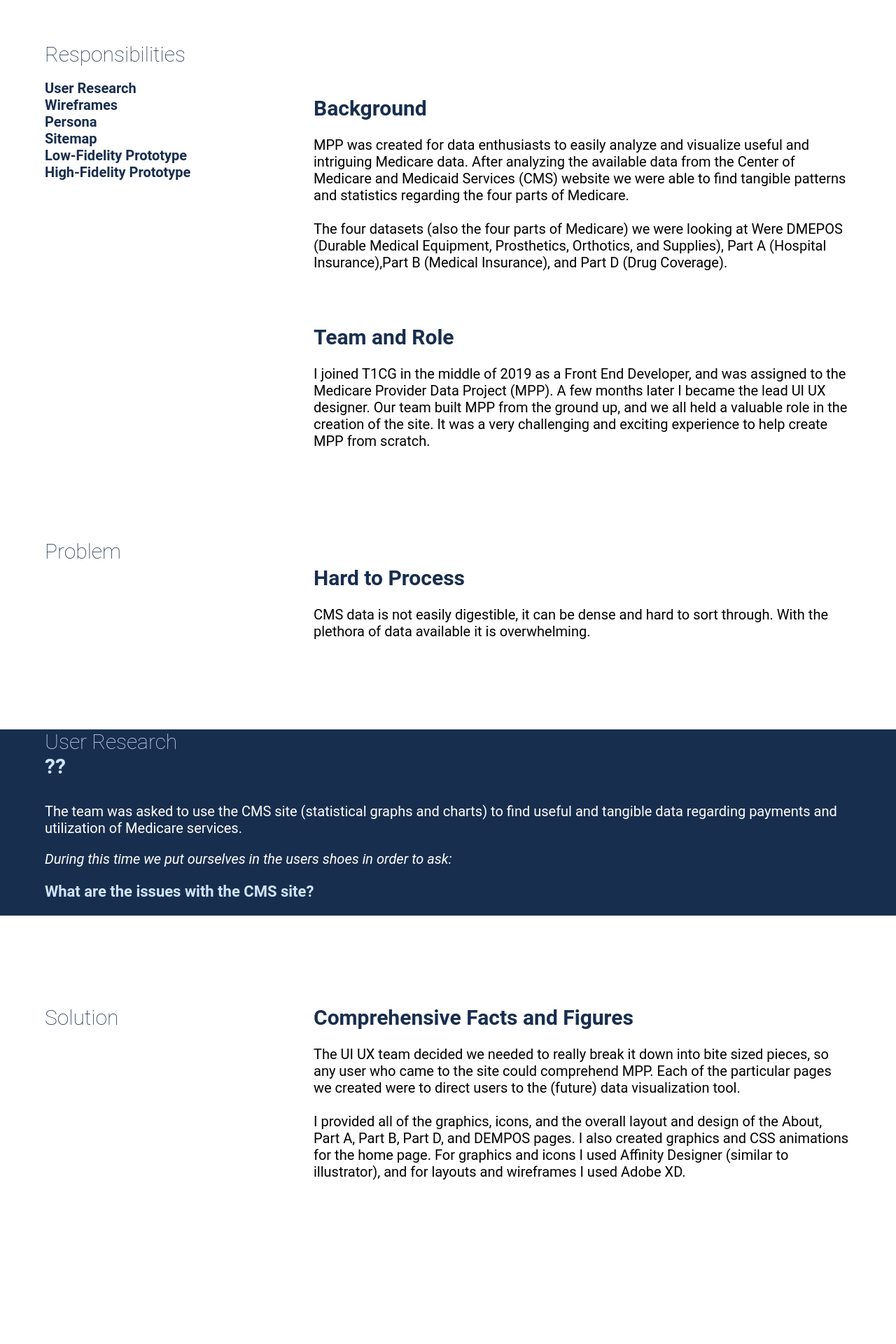
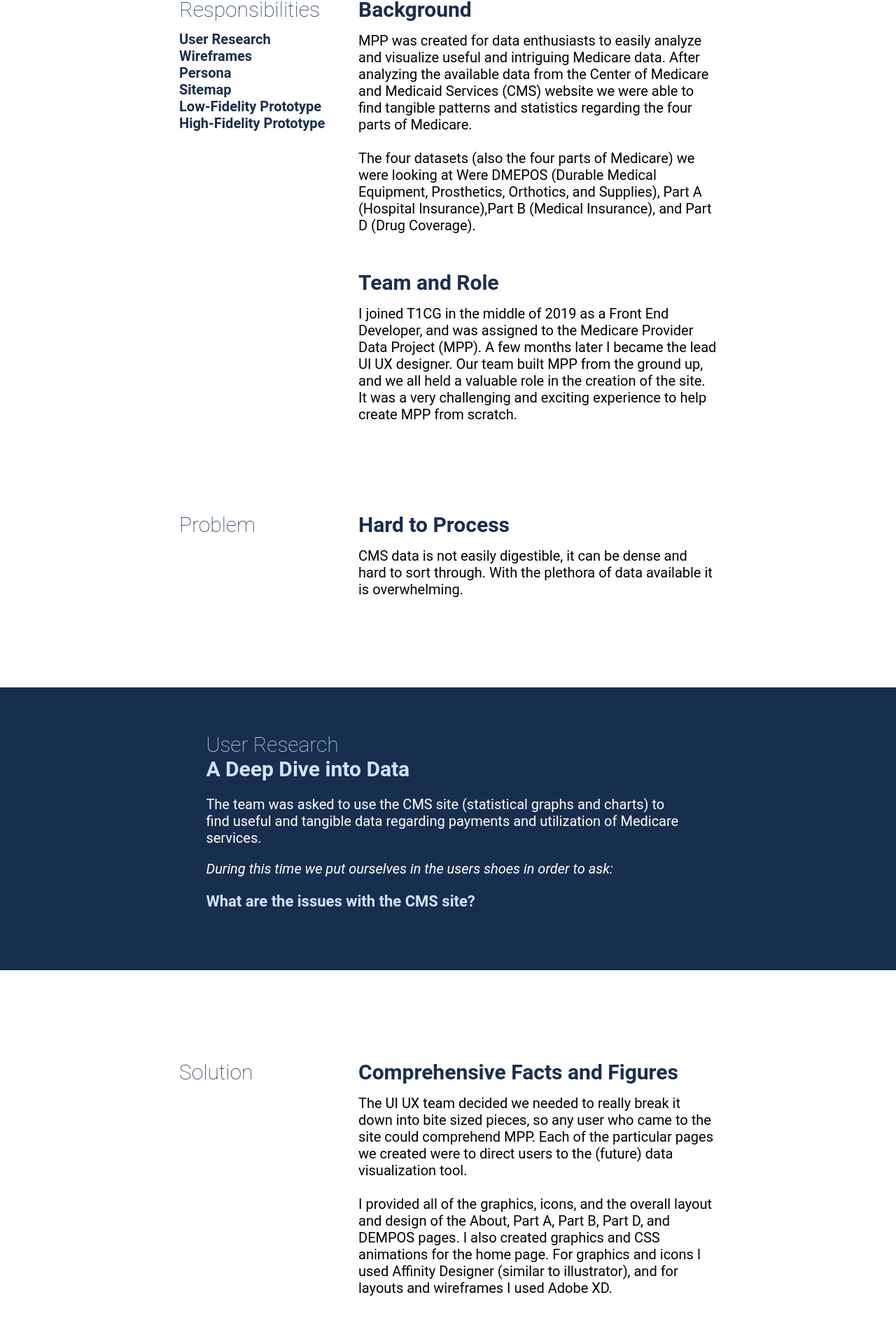
Before and after one commit to katherinestout/portfolio.stout, a React (Create React App) app in the folder portfolio/: page /mpp/mppMedicarePages in a window 1280 px wide. Shown: the part 635-2555 px from the top of the page at 70% size. Built offline with nearby package versions, Linux system fonts and the light colour scheme; a web font is replaced by a local one.

Commit message:
responsiveness mpp finish

```diff
--- a/portfolio/src/routes/projects/components/mpp/mpp.js
+++ b/portfolio/src/routes/projects/components/mpp/mpp.js
@@ -6,7 +6,6 @@ const MPP = () => (
   <div className={styles}>
     <div className="mppBody">
       <div className="mppContent1">
-
         <div className="wrapper-1">
           <div className="div1">
             <div className="darkHeader"> Responsibilities</div>
@@ -64,7 +63,7 @@ const MPP = () => (
           <div className="wrapper-4">
             <div className="lightHeader div1">User Research</div>
             <div className="div2">
-              <div className="lightSubHeader"> ?? </div>
+              <div className="lightSubHeader"> A Deep Dive into Data </div>
               <div className="lightContent">
                 The team was asked to use the CMS site (statistical graphs and
                 charts) to find useful and tangible data regarding payments and
--- a/portfolio/src/routes/projects/styles/mpp.scss
+++ b/portfolio/src/routes/projects/styles/mpp.scss
@@ -74,7 +74,11 @@
                 // margin-left: 10%;
                 // margin-top: 5%;
 
-                grid-area: 2 / 1 / 3 / 2; }
+                grid-area: 2 / 1 / 3 / 2;
+
+            .marginDiv {
+                margin-top: 10%;
+            }}
         }
 
 
@@ -99,13 +103,15 @@
         } }
 
     .mppContent2 {
-        background-color: $mpp-dark;;
+        background-color: $mpp-dark;
+        padding: 10%;
+        margin-top: 10%;
         .wrapper-4 {
-            margin-left: 15%;
-            margin-right: 15%;
+            margin-left: 5%;
+            margin-right: 5%;
             // margin-top: 5%;
 
-            margin-top: 10%;
+            margin-top: 0%;
             display: grid;
             grid-template-columns: 1fr;
             grid-template-rows: repeat(auto-fit(.25, 1fr));
@@ -159,6 +165,8 @@
 
 
 @media only screen and (min-width: 750px) {
+
+
     .mppBody {
         //Responsive- Small screens
 
@@ -198,16 +206,19 @@
 
 
             .mppContent1 {
+
                 background-color: $white;
                 color: black;
 
                 .wrapper-1 {
-            margin-left: 5%;
-            margin-right: 5%;
+                    margin-left: 15%;
+                    margin-right: 15%;
+                    // margin-top: 5%;
+
                     margin-top: 10%;
                     display: grid;
-            grid-template-columns: repeat(3, 1fr);
-            grid-template-rows: 1fr;
+                    grid-template-columns: 1fr;
+                    grid-template-rows: repeat(auto-fit(2, 1fr));
                     grid-column-gap: 0px;
                     grid-row-gap: 0px;
                     .div1{
@@ -215,39 +226,66 @@
                         grid-area: 1 / 1 / 2 / 2;
                         ul {list-style-type: none;
                            font-weight: bold;
-                   color: $mpp-dark;
+                           margin: 0;
+                           padding:0;
+                           margin-top: 5%;
                         }
                         }
                     .div2 {
+                        margin-top: 10%;
+                        // margin-left: 10%;
+                        // margin-top: 5%;
 
-                grid-area: 1 / 2 / 2 / 4;
+                        grid-area: 2 / 1 / 3 / 2;
+
+
                     .marginDiv {
                         margin-top: 10%;
-            }
-            }
+                    }}
                 }
 
 
 
+
                 .wrapper-2 {
-            margin-left: 5%;
-            margin-right: 5%;
+                    margin-left: 15%;
+                    margin-right: 15%;
                     margin-top: 10%;
                     display: grid;
-            grid-template-columns: repeat(3, 1fr);
-            grid-template-rows: 1fr;
+                    grid-template-columns: 1fr;
+                    grid-template-rows: repeat(auto-fit(.25, 1fr));
                     grid-column-gap: 0px;
                     grid-row-gap: 0px;
-           .div1{grid-area: 1 / 1 / 2 / 2;}
-           .div2 {grid-area: 1 / 2 / 2 / 4;}
+
+
+            .div1 { grid-area: 1 / 1 / 2 / 2; }
+            .div2 { grid-area: 2 / 1 / 3 / 2;
+                // margin-left: 10%;
+                margin-top: 0%;
             }
-        }
+                } }
 
             .mppContent2 {
-            background-color: $mpp-dark;;
+                background-color: $mpp-dark;
+                padding: 5%;
+                margin-top: 10%;
                 .wrapper-4 {
-                margin-left: 5%;
-                margin-right: 5%;
+                    margin-left: 10%;
+                    margin-right: 10%;
+                    // margin-top: 5%;
+
+                    margin-top: 0%;
+                    display: grid;
+                    grid-template-columns: 1fr;
+                    grid-template-rows: repeat(auto-fit(.25, 1fr));
+                    grid-column-gap: 0px;
+                    grid-row-gap: 0px;
+
+                    .div1 {
+                        grid-area: 1 / 1 / 2 / 2;
+                    }
+                    .div2 {
+                        grid-area: 2 / 1 / 3 / 2;
                         .p1 {
                             font-style: italic;
                         }
@@ -257,28 +295,33 @@
                             color: $mpp-light;
                         }
                     }
+
+                }
             }
 
         .mppContent3 {
             background-color: $white;
             color: black;
             .wrapper-3 {
-            margin-left: 5%;
-            margin-right: 5%;
+                margin-left: 15%;
+                margin-right: 15%;
                 margin-top: 10%;
                 display: grid;
-            grid-template-columns: repeat(3, 1fr);
-            grid-template-rows: 1fr;
+                grid-template-columns: 1fr;
+                grid-template-rows: repeat(auto-fit(.25, 1fr));
                 grid-column-gap: 0px;
                 grid-row-gap: 0px;
+
                .div1{grid-area: 1 / 1 / 2 / 2;}
-           .div2 {grid-area: 1 / 2 / 2 / 4;}
+               .div2 {grid-area: 2 / 1 / 3 / 2; }
+               padding-bottom: 10%;;
             }
 
 
         }
 
-    }}
+        }
+}
 
 
 
@@ -327,10 +370,11 @@
             background-color: $white;
             color: black;
 
+
         .wrapper-1 {
-            margin-left: 5%;
-            margin-right: 5%;
-            margin-top: 10%;
+            margin-left: 20%;
+            margin-right: 20%;
+            margin-top: 5%;
             display: grid;
             grid-template-columns: repeat(3, 1fr);
             grid-template-rows: 1fr;
@@ -347,6 +391,7 @@
             .div2 {
 
                 grid-area: 1 / 2 / 2 / 4;
+                margin-top: 0;
             .marginDiv {
                 margin-top: 10%;
             }
@@ -356,24 +401,27 @@
 
 
         .wrapper-2 {
-            margin-left: 5%;
-            margin-right: 5%;
-            margin-top: 10%;
+            margin-left: 20%;
+            margin-right: 20%;
+            // margin-top: 10%;
             display: grid;
             grid-template-columns: repeat(3, 1fr);
             grid-template-rows: 1fr;
             grid-column-gap: 0px;
             grid-row-gap: 0px;
-           .div1{grid-area: 1 / 1 / 2 / 2;}
-           .div2 {grid-area: 1 / 2 / 2 / 4;}
+           .div1{grid-area: 1 / 1 / 2 / 2; margin-top: 0%;}
+           .div2 {grid-area: 1 / 2 / 2 / 4; }
     }
         }
 
         .mppContent2 {
-            background-color: $mpp-dark;;
+            background-color: $mpp-dark;
+            padding: 5%;
+            margin-top: 10%;
             .wrapper-4 {
-                margin-left: 5%;
-                margin-right: 5%;
+                margin-left: 20%;
+                margin-right: 20%;
+                margin-top: 0;
                 .p1 {
                     font-style: italic;
                 }
@@ -389,14 +437,15 @@
         background-color: $white;
         color: black;
         .wrapper-3 {
-            margin-left: 5%;
-            margin-right: 5%;
+            margin-left: 20%;
+            margin-right: 20%;
             margin-top: 10%;
             display: grid;
             grid-template-columns: repeat(3, 1fr);
             grid-template-rows: 1fr;
             grid-column-gap: 0px;
             grid-row-gap: 0px;
+            padding-bottom: 5%;
            .div1{grid-area: 1 / 1 / 2 / 2;}
            .div2 {grid-area: 1 / 2 / 2 / 4;}
         }
```
Lines whose indentation alone changed are shown as unchanged.
